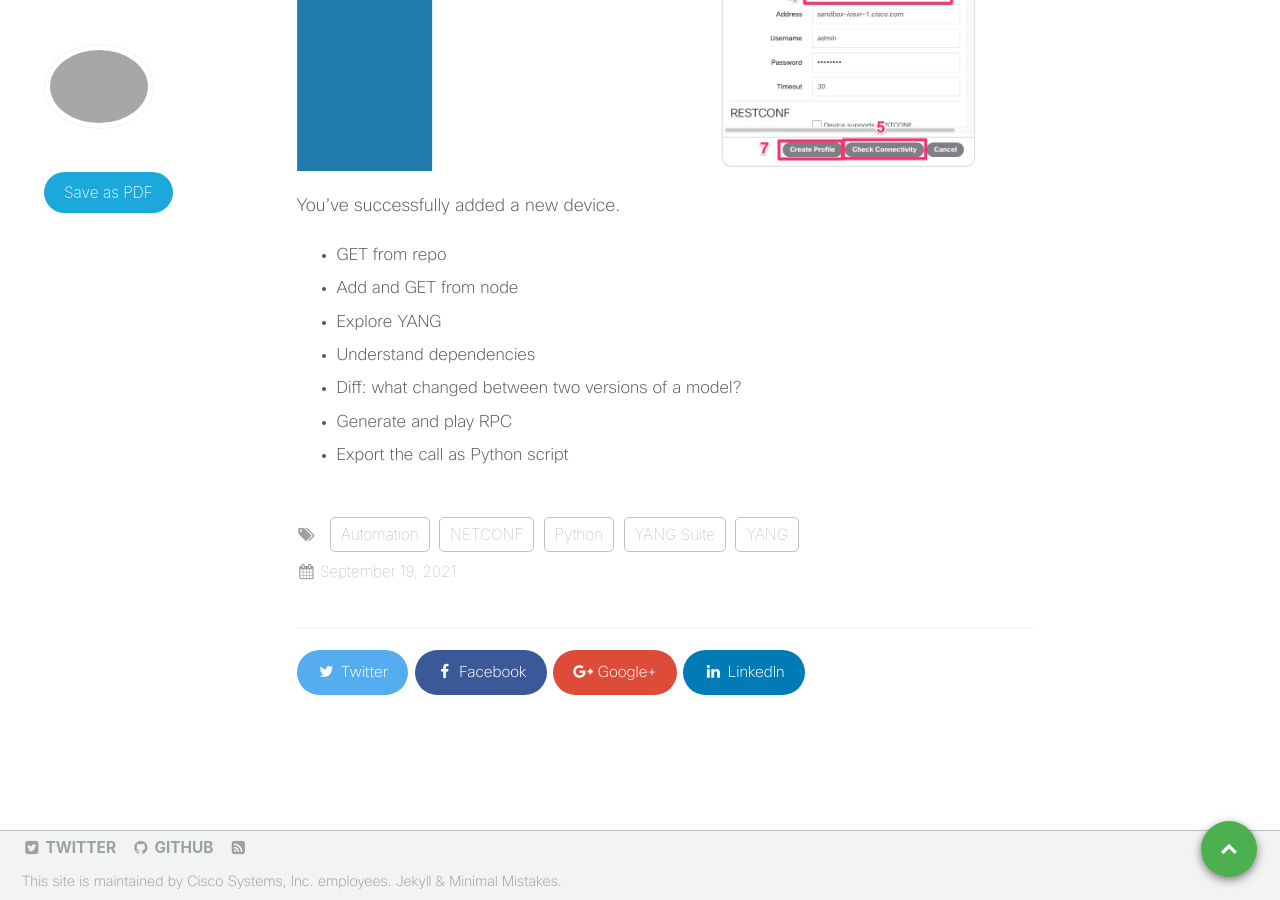
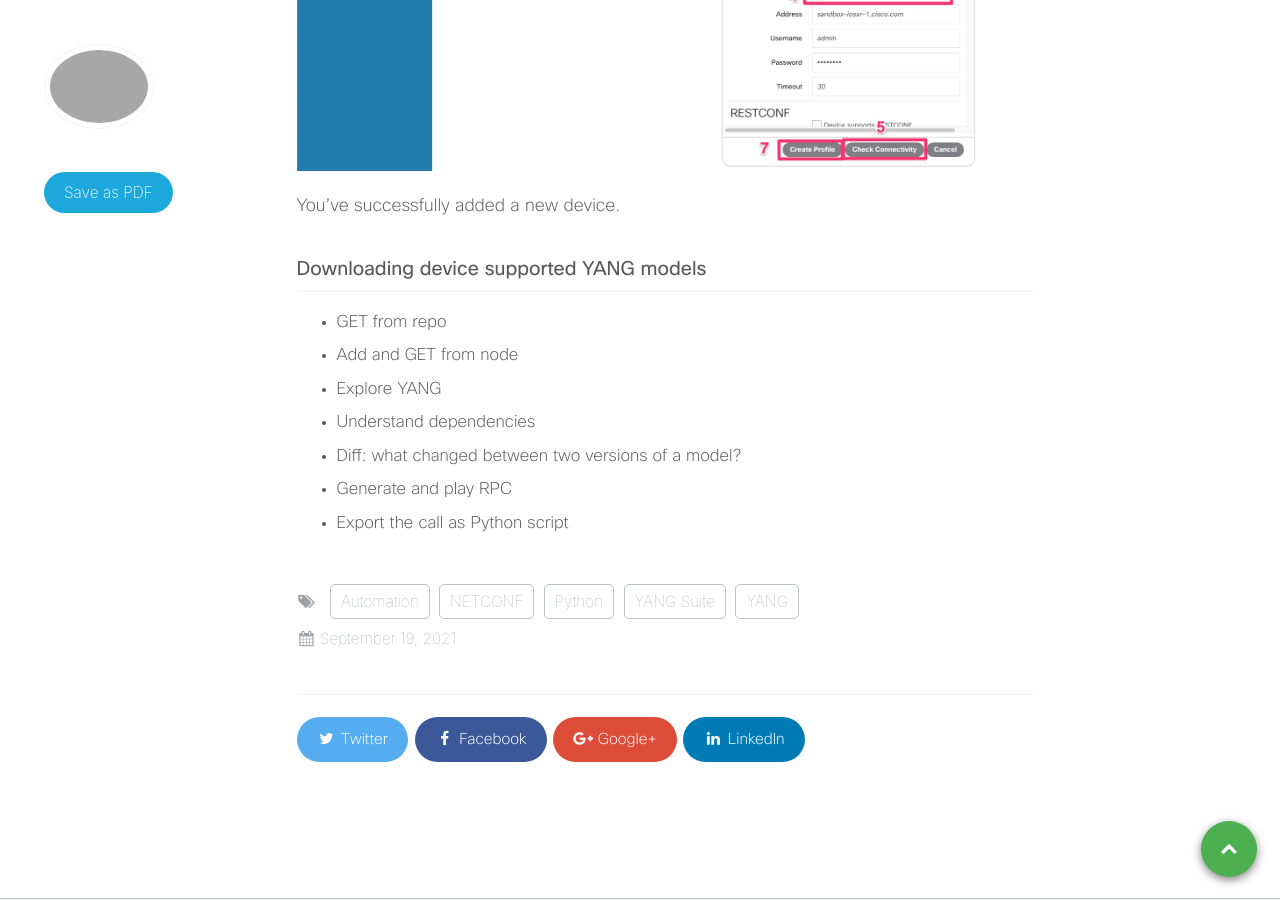
Before and after one commit to xrdocs/programmability, a Jekyll site: the page built from _tutorials/do-you-speak-yang.md, in a window 1280 px wide and 900 px high, scrolled down 5067 px. Built offline with Jekyll 4.4.1, drawn with Linux system fonts in a browser that asks for light colours; comment, search, counter and statistics services are not loaded.

Commit message:
add device

```diff
--- a/_tutorials/do-you-speak-yang.md
+++ b/_tutorials/do-you-speak-yang.md
@@ -122,6 +122,10 @@ To add a new device, follow the below steps:
 
   You've successfully added a new device.
 
+### Downloading device supported YANG models
+
+
+
 * GET from repo
 * Add and GET from node
 * Explore YANG
```
